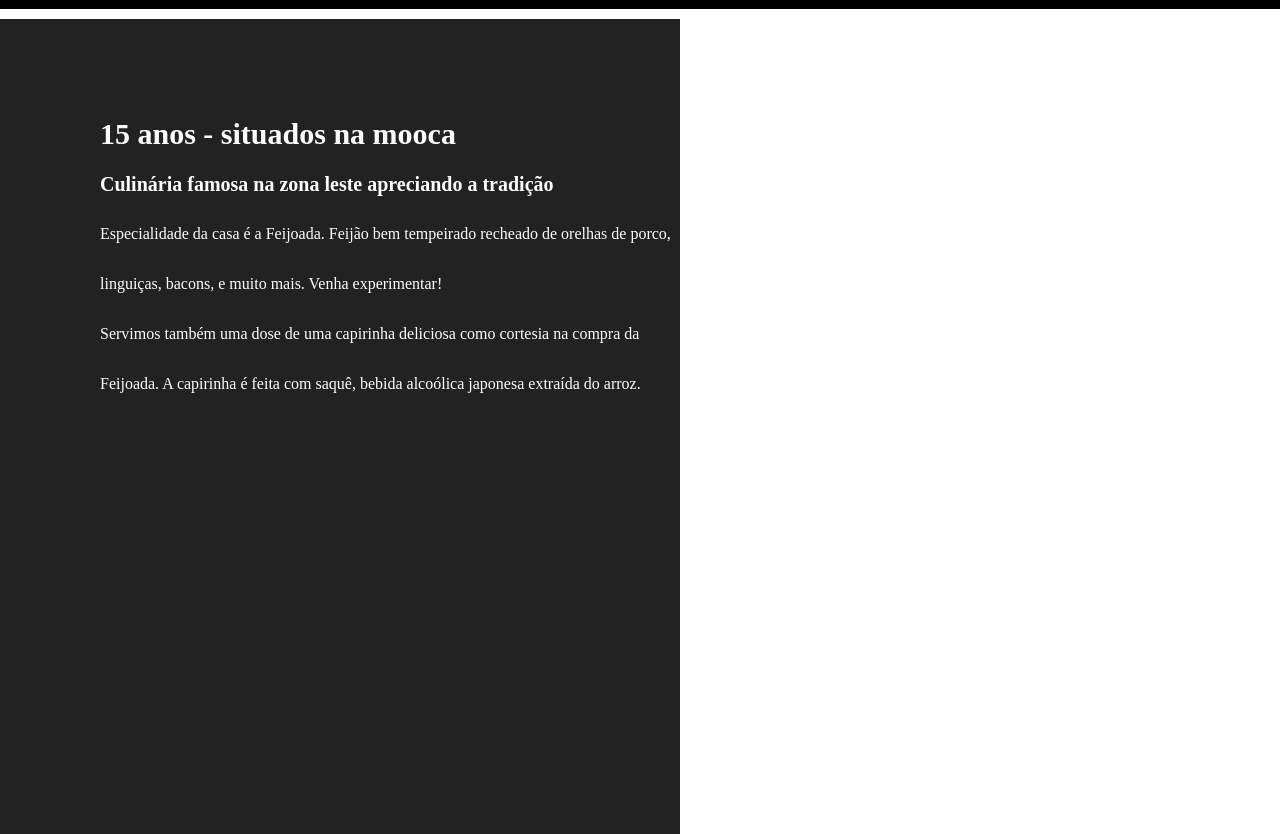
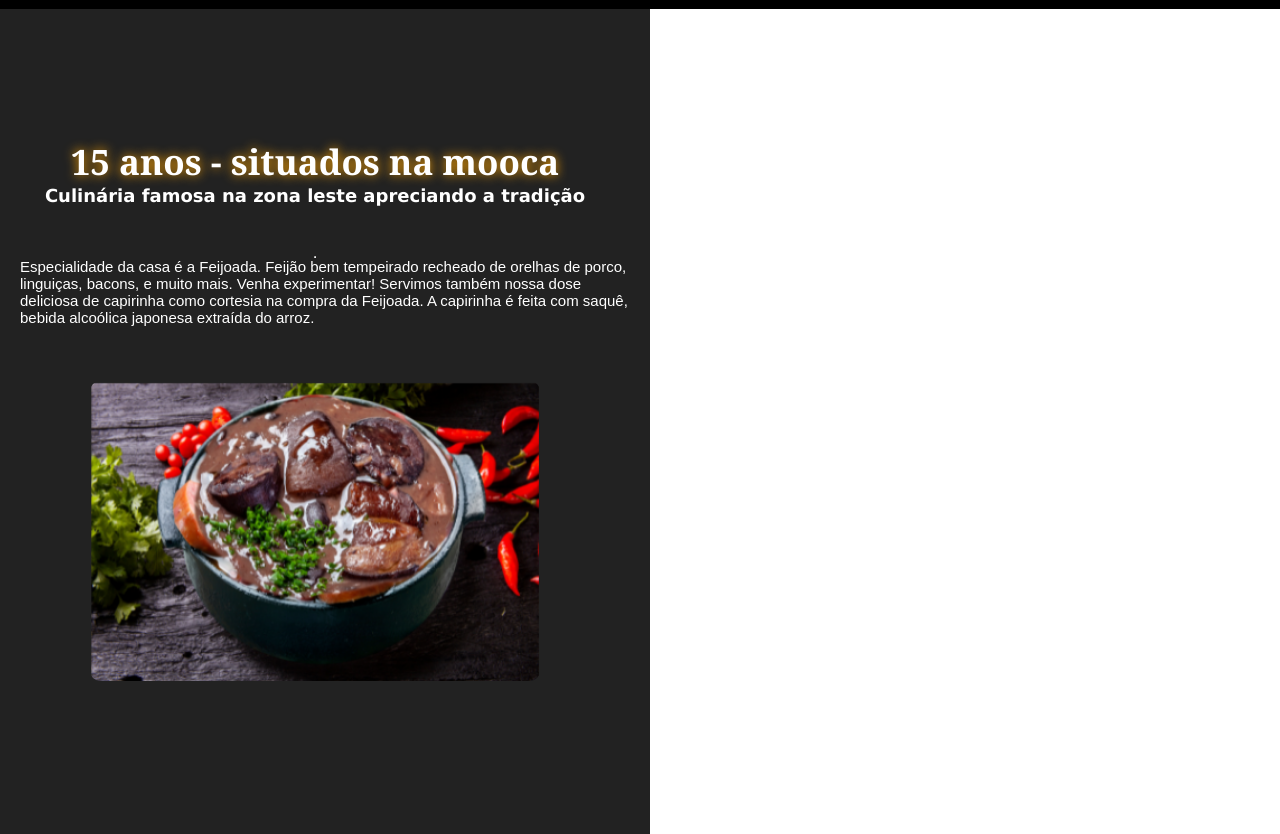
Before and after one commit to makalau/Landing-Page-E-commerce, a plain HTML site: page index.html in a window 1280 px wide. Shown: the part 1497-2331 px from the top of the page. Drawn offline with nearby package versions, Linux system fonts and the light colour scheme.

Commit message:
adição dos conteúdos da div content-text e corrigido alguns erros do menu

```diff
--- a/index.html
+++ b/index.html
@@ -122,16 +122,18 @@
             </div>
         </div>
         <section class="content">
-
-            <div class="text-content title">
+            <div class="text-content">
                 <h2>15 anos - situados na mooca</h2>
                 <h3>Culinária famosa na zona leste apreciando a tradição</h3>
-                <p>Especialidade da casa é a Feijoada. Feijão bem tempeirado recheado de orelhas de porco,
+                <hr style="color: #fff;">
+                <p>Especialidade da casa é a Feijoada. Feijão bem tempeirado recheado de orelhas de porco,<br>
                     linguiças, bacons, e muito mais. Venha experimentar!
-                </p>
-                <p>Servimos também uma dose de uma capirinha deliciosa como cortesia na compra da Feijoada.
+                    Servimos também nossa dose deliciosa de capirinha como cortesia na compra da Feijoada.
                     A capirinha é feita com saquê, bebida alcoólica japonesa extraída do arroz.
                 </p>
+                <div class="content-feijoada">
+                    <img src="./images/content/feijoadaEdit.png" alt="feijoada" class="feijoada">
+                </div>
             </div>
             <div class="images-content">
 
--- a/style.css
+++ b/style.css
@@ -9,15 +9,17 @@
 
 body{
     width: 100%;
-
+    height: 100%;
 }
 
 /*--------- Navbar da Página ----------*/
 
 .cabecalho{
+
+    width: 100%;
     background-image: linear-gradient(#f1e101,#f1b901, #f17501);
     min-height: 70px;
-    padding: 8px 40px;
+    padding: 8px 0px;
     display: flex;
     align-items: center;
 }
@@ -28,6 +30,7 @@ body{
     display: flex;
     align-items: center;
     justify-content: space-between;
+    padding: 0px 20px;
 }
 
 .menu ul{
@@ -226,17 +229,9 @@ body{
 
 /* -------------- CONTEÚDOS ------------------*/
 
-.content{
-    width: 100%;
-    height: 120vh;
-    display: flex;
-    gap: 20px;
-    background-color: #fff;
-}
 .grade-images{
     width: 100%;
     height: 190px;
-    margin-bottom: 10px;
     overflow: hidden;
     background-color: #000;
     display: flex;
@@ -261,9 +256,58 @@ body{
     height: auto;
 }
 
+.content{
+    width: 100%;
+    height: 110vh;
+    display: flex;
+    background-color: #fff;
+}
+
 .text-content{
     width: 50%;
     background-color: #222;
+    padding: 70px 20px 0px 0px;
+    display: flex;
+    flex-direction: column;
+    align-items: center;
+    justify-content: center;
+
+}
+
+.text-content h2{
+    font-size: 35px;
+    font-family: Georgia, 'Times New Roman', Times, serif;
+    color: #fff;
+    text-shadow: 0px 0px 11px orange;
+}
+
+.text-content h3{
+    font-size: 18px;
+    font-family:'Lucida Sans', 'Lucida Sans Regular', 'Lucida Grande', 'Lucida Sans Unicode', Geneva, Verdana, sans-serif;
+    color: #fff;
+    margin-bottom: 50px;
+}
+
+.text-content p{
+    margin-left: 20px;
+    color: #fff;
+    font-size: 15px;
+    font-family: "Arial", "sans-serif";
+    margin-bottom: 30px;
+
+}
+
+.content-feijoada{
+    width: 450px;
+    height: 450px;
+    overflow: hidden;
+    margin: 25px 0px 0px 0px;
+}
+
+.content-feijoada img{
+    width: 100%;
+    height: auto;
+    border-radius: 10px;
 }
 
 .images-content{
```
Also changed, not shown: images/content/feijoada.png (added), images/content/feijoadaEdit.png (added).
